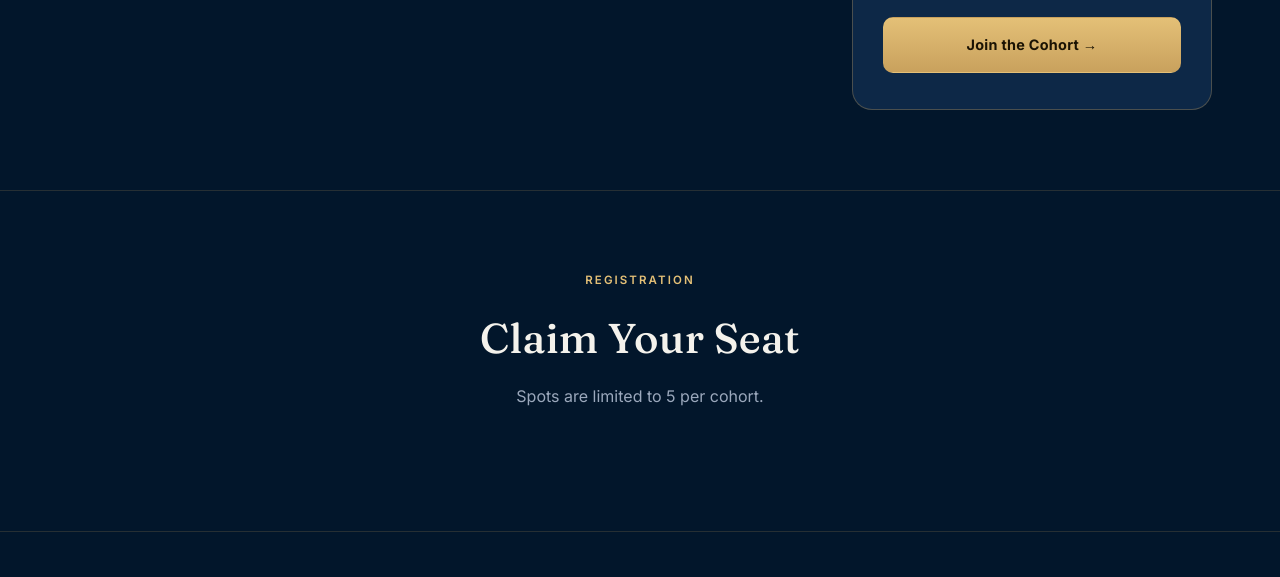
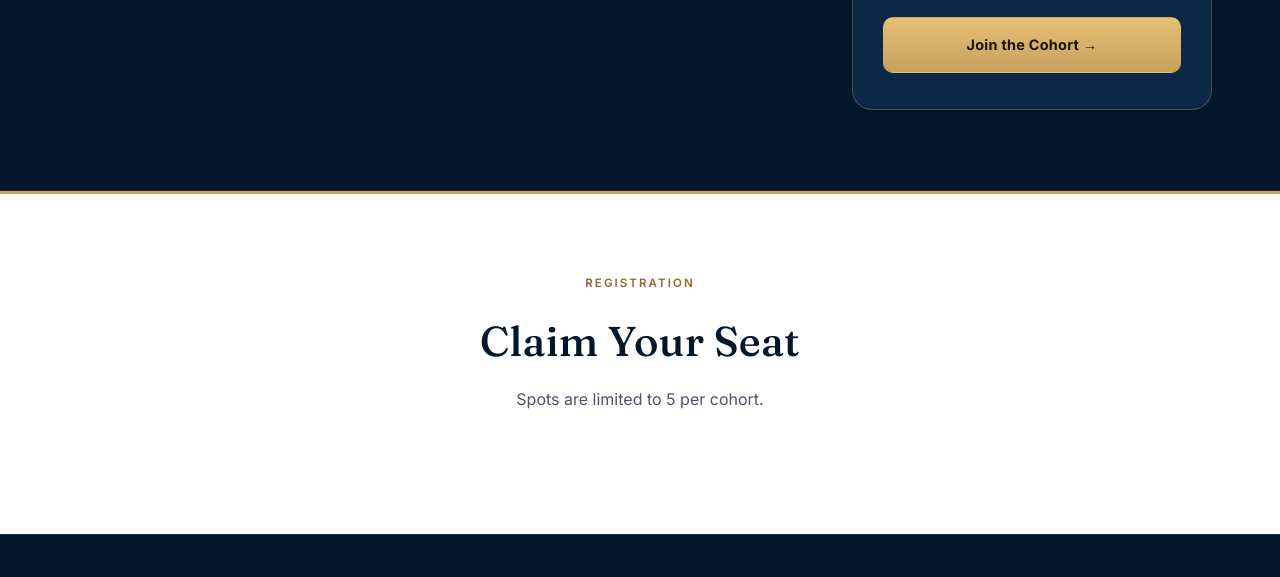
Before and after one commit to robinsonmediasolutions/AntonyRobinsonsite, a plain HTML site: page cohort/index.html in a window 1280 px wide. Shown: the part 1237-1814 px from the top of the page. Drawn offline with Linux system fonts and the light colour scheme; a script that the page names is missing.

Commit message:
Add files via upload

```diff
--- a/cohort/index.html
+++ b/cohort/index.html
@@ -41,10 +41,11 @@
   .pricing-card .spots{ color:var(--paper); font-size:0.92rem; font-weight:600; }
   .pricing-card .btn-primary{ width:100%; justify-content:center; margin-top:4px; }
 
-  .register{ padding:80px 0 90px; scroll-margin-top:70px; }
+  .register{ padding:80px 0 90px; scroll-margin-top:70px; background:#fff; color:#02162B; border-top:3px solid var(--gold); }
   .register-head{ text-align:center; margin-bottom:32px; }
-  .register-head h2{ font-size:clamp(1.8rem,3.4vw,2.6rem); }
-  .register-head p{ color:var(--stone); margin-top:12px; }
+  .register-head h2{ font-size:clamp(1.8rem,3.4vw,2.6rem); color:#02162B; }
+  .register-head .eyebrow{ color:#8A6A2F; }
+  .register-head p{ color:#4A5568; margin-top:12px; }
   /* EVENTBRITE EMBED GOES INSIDE #eventbrite-embed */
   .register-box{ max-width:820px; margin:0 auto; }
   .register-placeholder{ border:2px dashed var(--hair-strong); border-radius:16px; padding:48px 32px; text-align:center; color:var(--stone-dim); background:var(--panel); font-size:0.95rem; }
```
Also changed, not shown: walk-with-me/index.html (+3 -2 lines).
